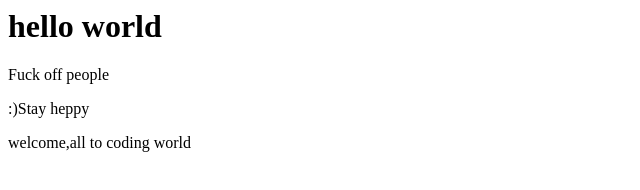
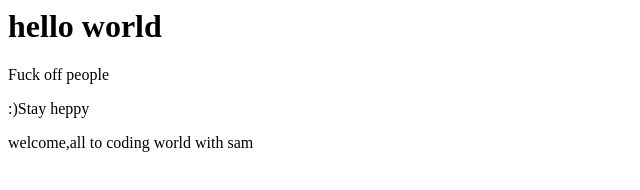
Before and after one commit to Sampada77/html, a plain HTML site: page index.html in a window 1280 px wide. Shown: the full height of the page, 0-640 px from the left. Drawn offline with Linux system fonts and the light colour scheme.

Commit message:
Update index.html

```diff
--- a/index.html
+++ b/index.html
@@ -3,5 +3,5 @@
 <h1>hello world</h1>
 <p>Fuck off people</p>
 <p>:)Stay heppy</p>
-<p> welcome,all to coding world</p>
+<p> welcome,all to coding world with sam</p>
 </html>
```
